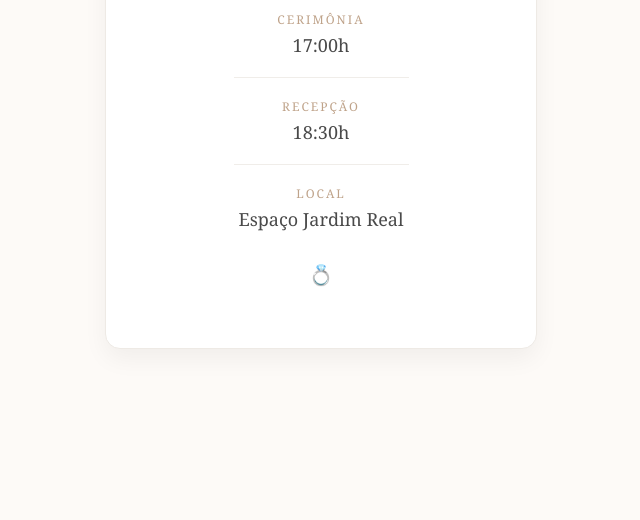
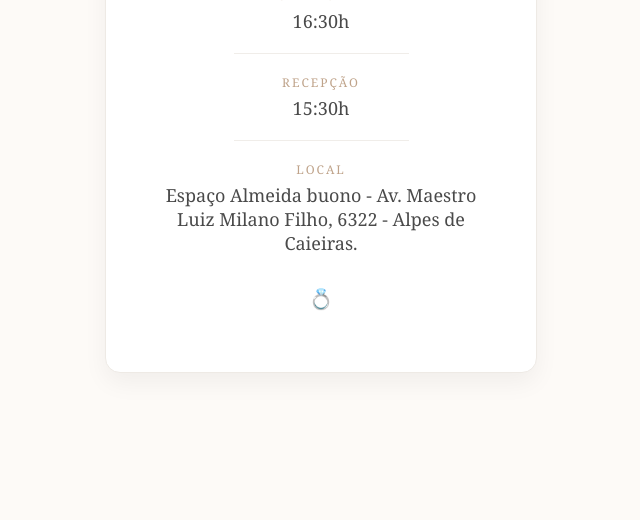
Before and after one commit to natanlimamoura-maker/casamento-jonathan-viviane, a plain HTML site: page index.html in a window 1280 px wide. Shown: the part 280-800 px from the top of the page, without its empty margins (319-959 px from the left). Drawn offline with Linux system fonts and the light colour scheme.

Commit message:
Update index.html

```diff
--- a/index.html
+++ b/index.html
@@ -62,21 +62,21 @@
 
     <div class="info-group">
       <span class="label">Cerimônia</span>
-      <span class="value">17:00h</span>
+      <span class="value">16:30h</span>
     </div>
 
     <hr>
 
     <div class="info-group">
       <span class="label">Recepção</span>
-      <span class="value">18:30h</span>
+      <span class="value">15:30h</span>
     </div>
 
     <hr>
 
     <div class="info-group">
       <span class="label">Local</span>
-      <span class="value">Espaço Jardim Real</span>
+      <span class="value">Espaço Almeida buono - Av. Maestro Luiz Milano Filho, 6322 - Alpes de Caieiras.</span>
     </div>
 
     <p style="font-size: 20px; margin-top: 30px;">💍</p>
```
